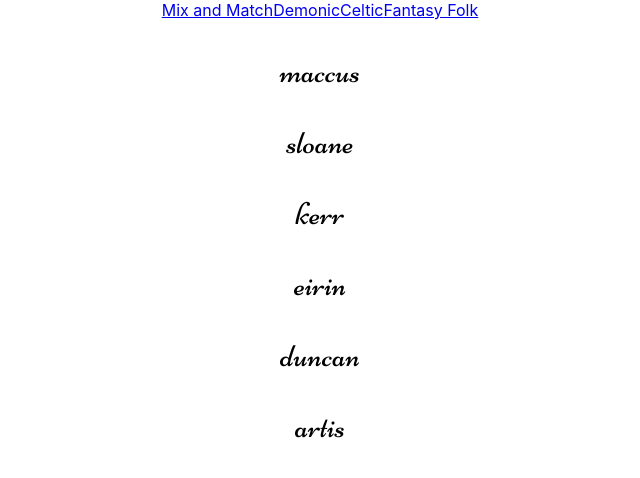
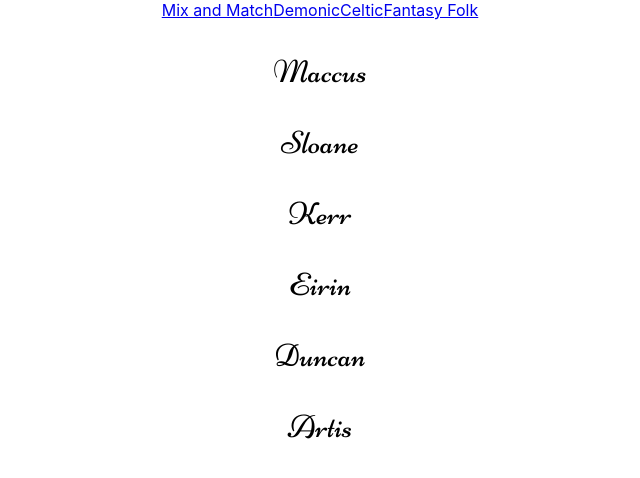
Before and after one commit to brewchetta/name-generator, a React (Create React App) app: page /celtic in a window 1280 px wide. Shown: the top 478 px of the page, without its empty margins (320-960 px from the left). Built offline with nearby package versions, Linux system fonts and the light colour scheme.

Commit message:
choosing a random name now properly capitalizes it

```diff
--- a/src/name-lists/name-generator.js
+++ b/src/name-lists/name-generator.js
@@ -10,7 +10,7 @@ export const generateName = (prefixes, suffixes, numSuffixes = 3) => {
   return capitalize(name)
 }
 
-export const chooseRandomName = (names) => names[randomNumber(names.length)]
+export const chooseRandomName = (names) => capitalize(names[randomNumber(names.length)])
 
 export const generateFirstAndLastName = (prefixGenerator, suffixGenerator) => {
   return capitalize(prefixGenerator()) + " " + capitalize(suffixGenerator())
```
